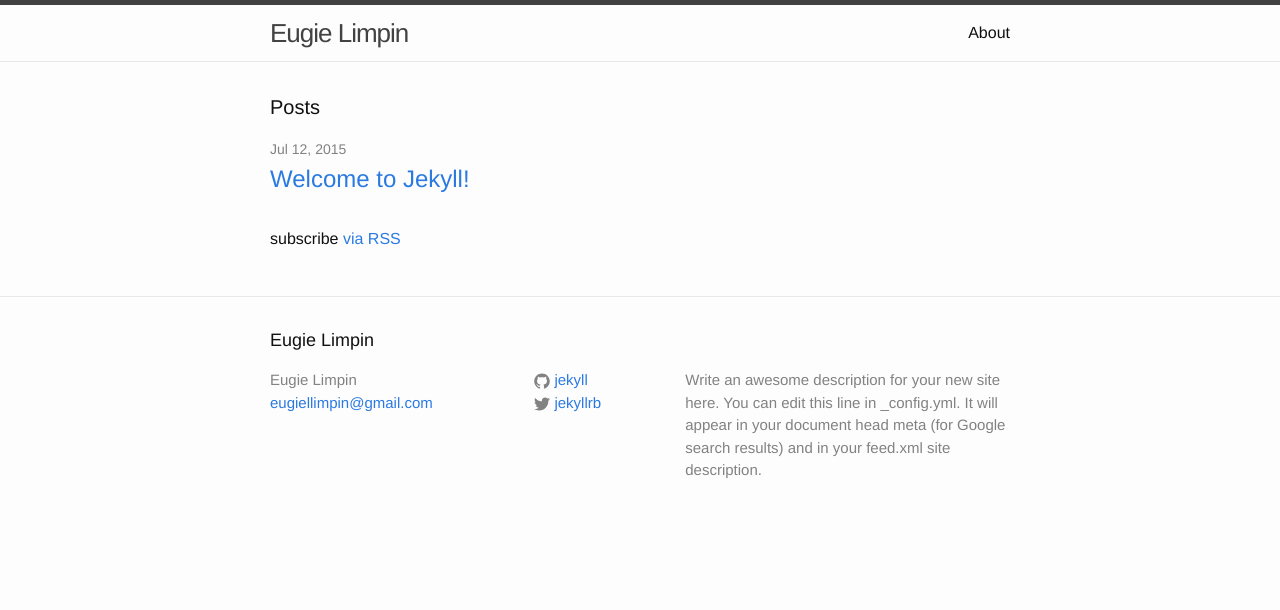
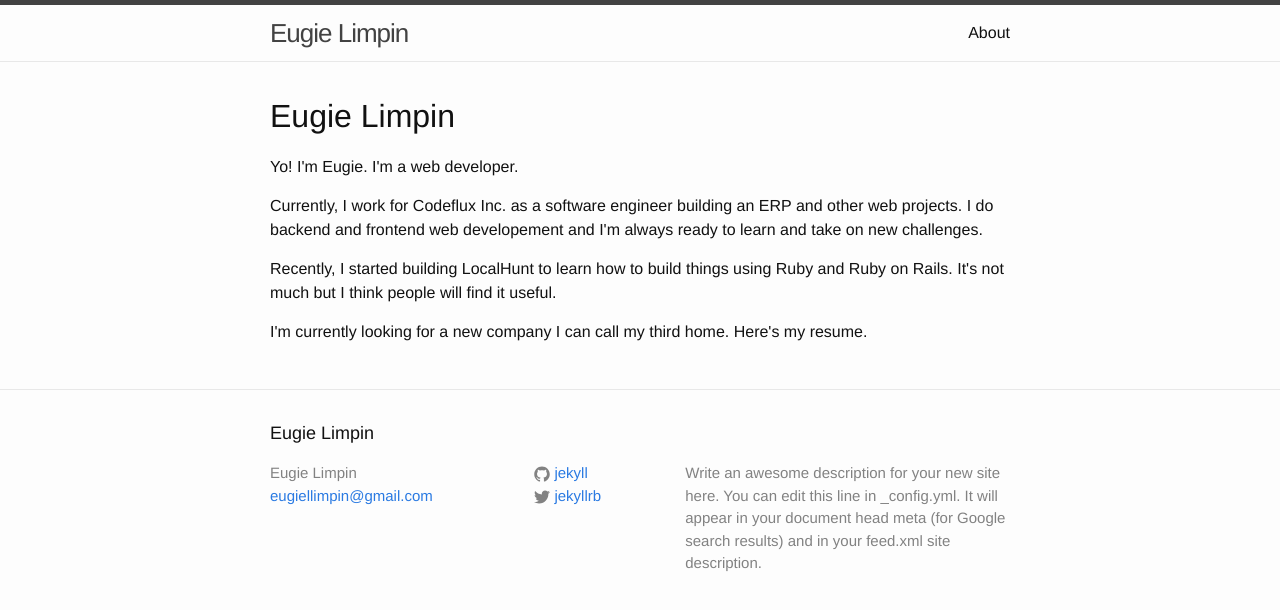
Before and after one commit to eugiellimpin/eugiellimpin.github.io, a Jekyll site: the page built from index.html, in a window 1280 px wide. Shown: the top 610 px of the page. Built offline with Jekyll 4.4.1, drawn with Linux system fonts in a browser that asks for light colours.

Commit message:
Add bio on index page
Signed-off-by: Eugie Limpin <eugiellimpin@gmail.com>

```diff
--- a/index.html
+++ b/index.html
@@ -3,21 +3,24 @@ layout: default
 ---
 
 <div class="home">
+  <h1>Eugie Limpin</h1>
 
-  <h1 class="page-heading">Posts</h1>
+  <p>
+    Yo! I'm Eugie. I'm a web developer.
+  </p>
 
-  <ul class="post-list">
-    {% for post in site.posts %}
-      <li>
-        <span class="post-meta">{{ post.date | date: "%b %-d, %Y" }}</span>
+  <p>
+    Currently, I work for Codeflux Inc. as a software engineer building an ERP
+    and other web projects. I do backend and frontend web developement and I'm
+    always ready to learn and take on new challenges.
+  </p>
 
-        <h2>
-          <a class="post-link" href="{{ post.url | prepend: site.baseurl }}">{{ post.title }}</a>
-        </h2>
-      </li>
-    {% endfor %}
-  </ul>
+  <p>
+    Recently, I started building LocalHunt to learn how to build things using
+    Ruby and Ruby on Rails. It's not much but I think people will find it useful.
+  </p>
 
-  <p class="rss-subscribe">subscribe <a href="{{ "/feed.xml" | prepend: site.baseurl }}">via RSS</a></p>
-
+  <p>
+    I'm currently looking for a new company I can call my third home. Here's my resume.
+  </p>
 </div>
```
